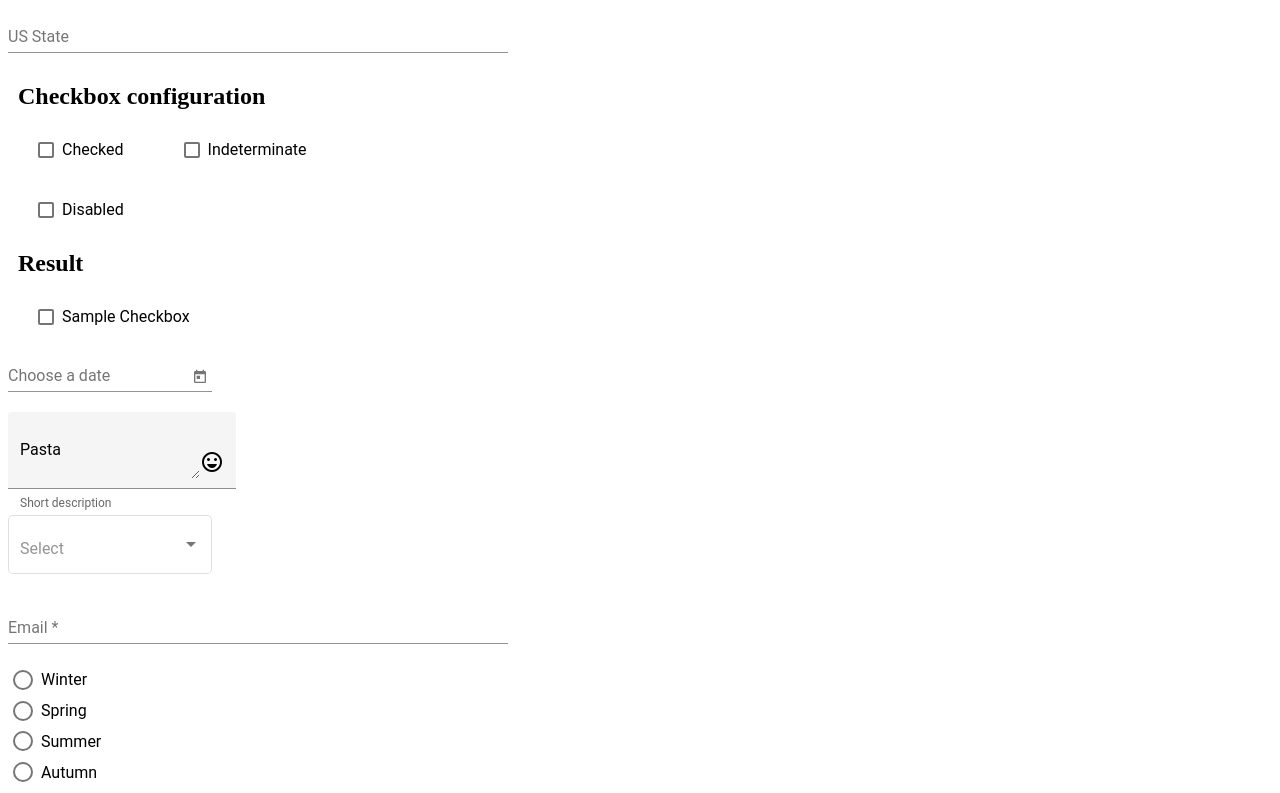
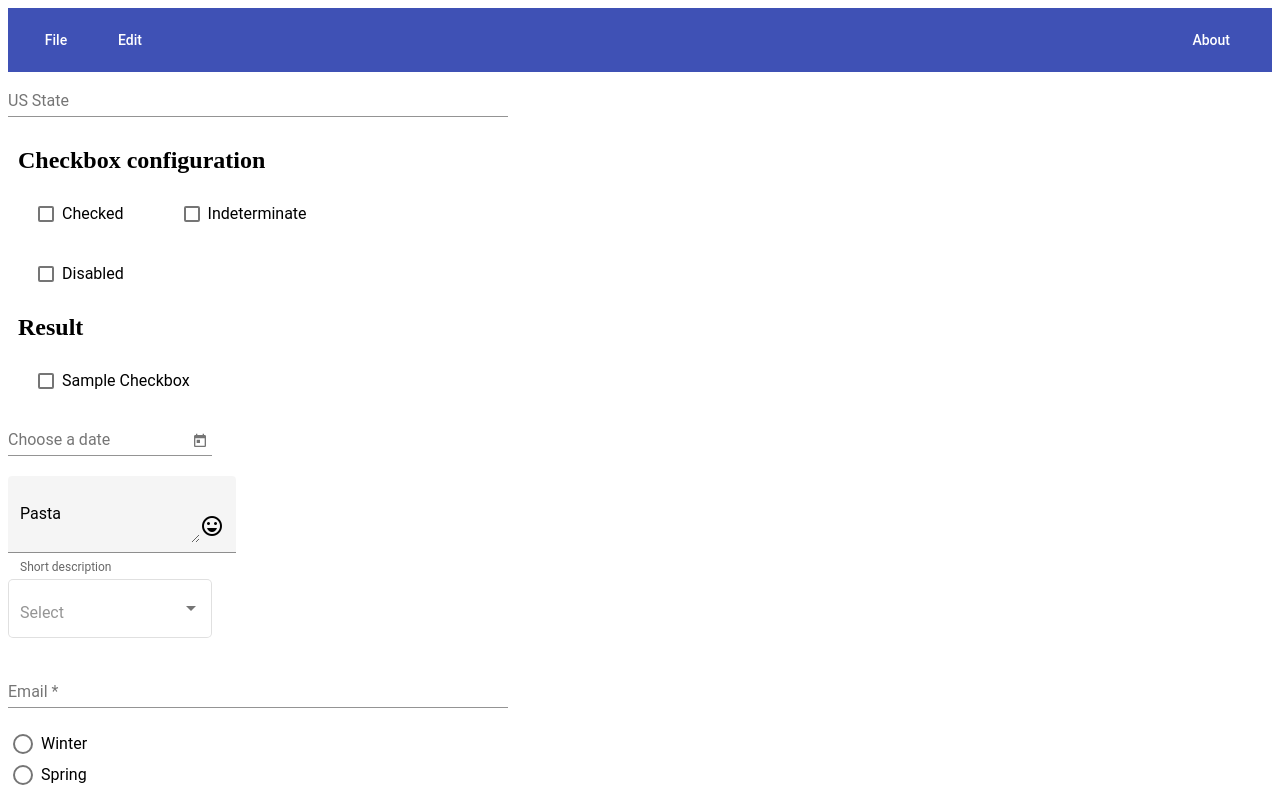
Before and after one commit to AntonijaPofuk/myFirstAngularApp, an Angular app in the folder my-first-angular-app/: page / in a window 1280 px wide. Shown: the top 793 px of the page. Built offline with nearby package versions, Linux system fonts and the light colour scheme.

Commit message:
Added nav bar

```diff
--- a/my-first-angular-app/src/app/app.component.css
+++ b/my-first-angular-app/src/app/app.component.css
@@ -8,12 +8,6 @@
 }
 .tp-h2 {
   margin: 10px;
-}
-.tp-section {
-  display: flex;
-  align-content: center;
-  align-items: center;
-  height: 60px;
 }
 .tp-margin {
   margin: 0 10px;
@@ -44,3 +38,24 @@
 .mat-slider-vertical {
    height: 300px;
 }
+.tp-container {
+  position: absolute;
+  top: 0;
+  bottom: 0;
+  left: 0;
+  right: 0;
+  background: #eee;
+}
+.tp-section {
+  display: flex;
+  align-content: center;
+  align-items: center;
+  height: 60px;
+  width:100px;
+}
+.filler {
+  flex: 1 1 auto;
+}
+.gap {
+  margin-right: 10px;
+}s
--- a/my-first-angular-app/src/app/app.component.html
+++ b/my-first-angular-app/src/app/app.component.html
@@ -1,3 +1,19 @@
+<mat-toolbar color = "primary">
+  <button mat-button [matMenuTriggerFor] = "menu" class = "gap">File</button>
+  <mat-menu #menu = "matMenu">
+    <button mat-menu-item>New</button>
+    <button mat-menu-item>Open</button>
+    <button mat-menu-item [matMenuTriggerFor] = "recent">Recent</button>
+ </mat-menu>
+ <mat-menu #recent = "matMenu">
+    <button mat-menu-item>File 1</button>
+    <button mat-menu-item>File 2</button>
+ </mat-menu>
+  <button class = "gap" mat-button >Edit</button>
+  <span class = "filler"></span> <!--empty space-->
+  <button class = "gap" mat-button >About</button>
+</mat-toolbar>
+
 <!-- Autocomplete form -->
 <form class = "tp-form">
   <mat-form-field class = "tp-full-width">
@@ -127,6 +143,7 @@
    <mat-checkbox class = "tp-margin" [(ngModel)] = "checked">Checked</mat-checkbox>
    <mat-checkbox class = "tp-margin" [(ngModel)] = "disabled">Disabled</mat-checkbox>
 </section>
+
 <!-- Footer -->
 <div>
   <footer>
```
Also changed, not shown: my-first-angular-app/src/app/app.module.ts (+8 -0 lines).
